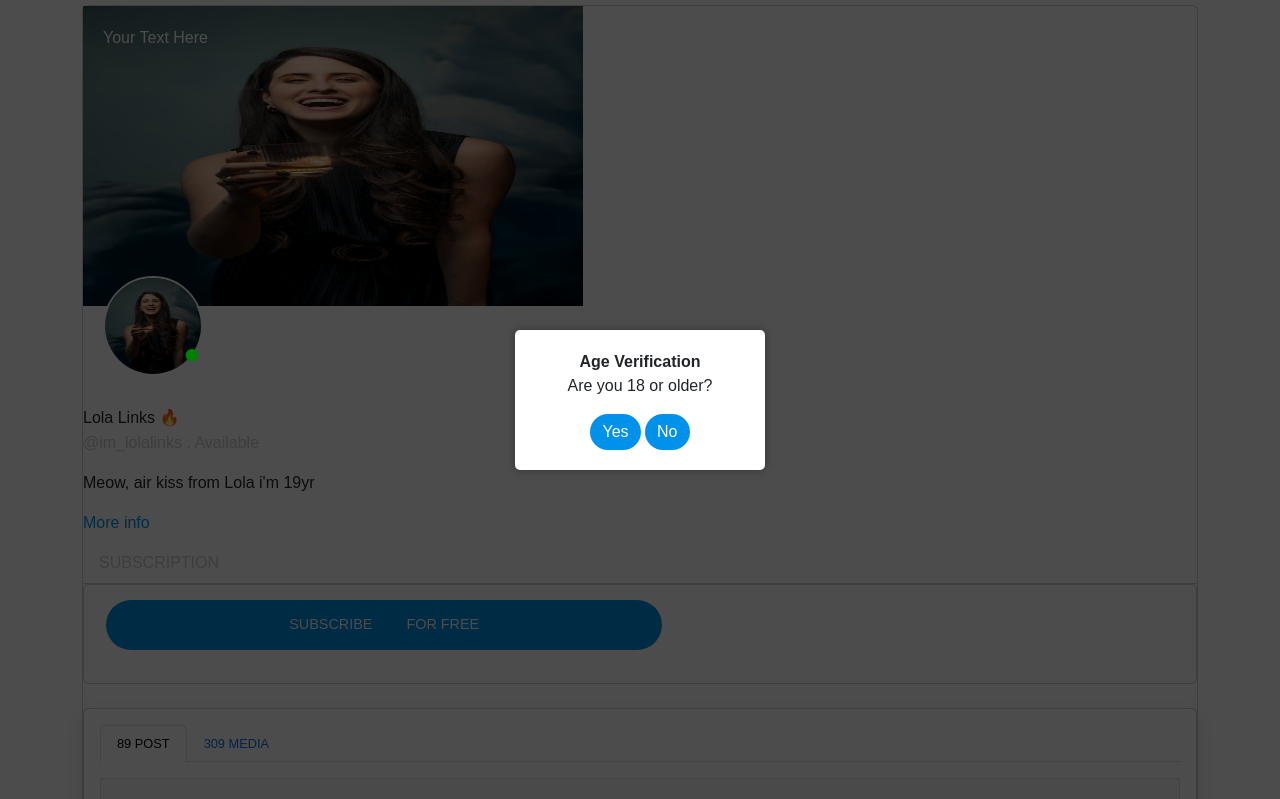
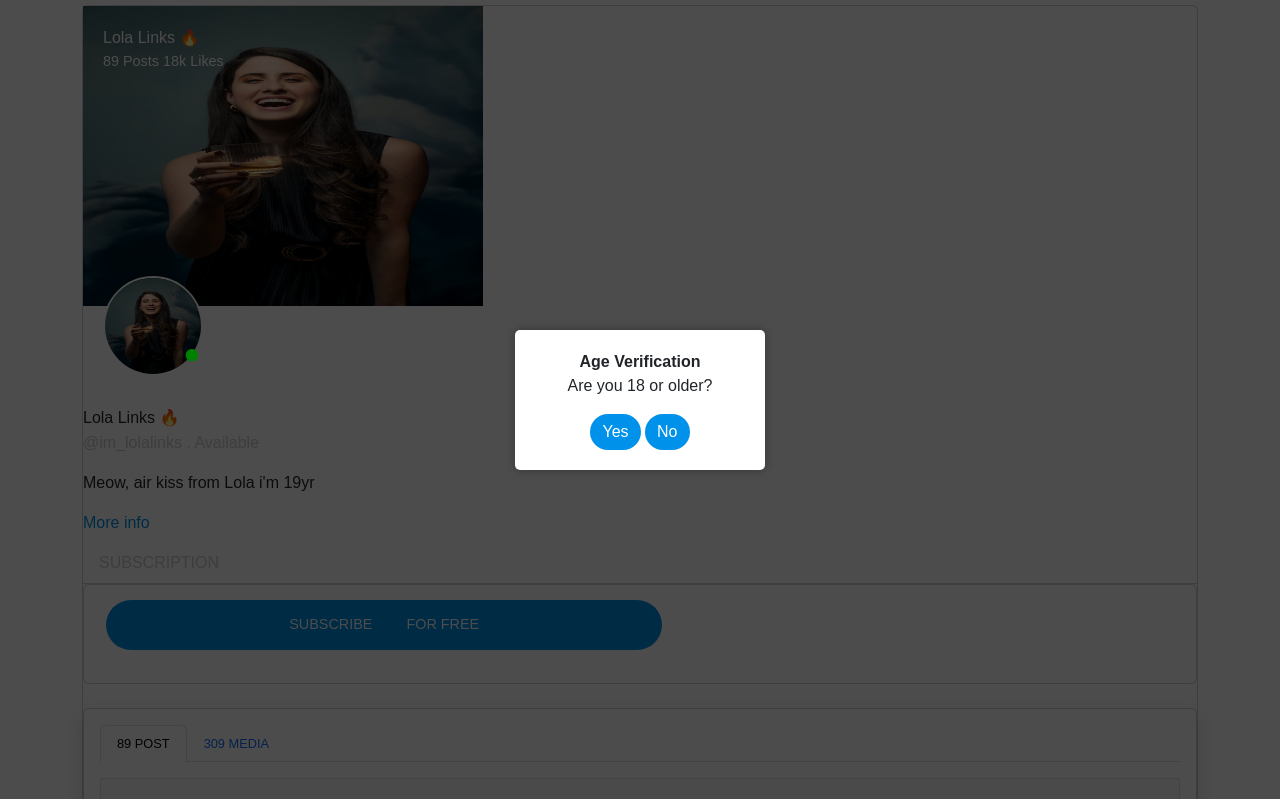
Before and after one commit to kolozjnr/olasonly, a plain HTML site: page index.html in a window 1280 px wide. Shown: the top 799 px of the page. Drawn offline with nearby package versions, Linux system fonts and the light colour scheme.

Commit message:
Update index.html

```diff
--- a/index.html
+++ b/index.html
@@ -28,7 +28,7 @@
 
 .imghero {
     display: block;
-    width: 500px;
+    width: 400px;
     height: 300px;
 }
 
@@ -140,7 +140,10 @@
                 <div class="image-container">
                     <img src="hero.jpg" class="imghero" height="300" alt="">
                     <div class="text-overlay">
-                        <p>Your Text Here</p>
+                        <div class="post" style="display: block;">
+                            <p style="margin-bottom: 1px;">Lola Links 🔥</p>
+                            <p style="font-size: 0.9rem; font-weight: 100;">89 Posts  18k Likes</p>
+                        </div>
                     </div>
                     <img src="hero.jpg" width="100" height="100" class="rounded-circle dp" alt="">
                     <i class="fa fa-circle online-indicator"></i>
```
